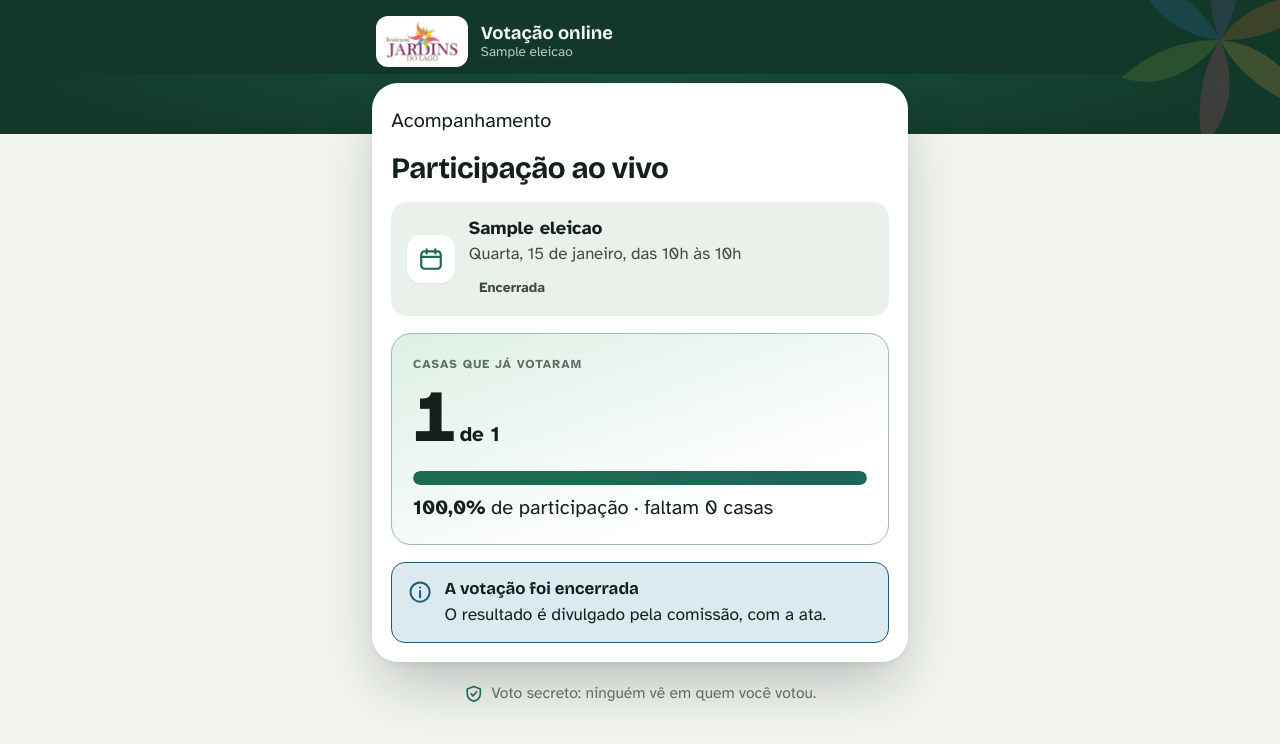
After one commit to rafaelaraujo004/votacao-jardins-do-lago, a Django app: page /participacao/ in a window 1280 px wide. The commit adds this page. Shown: the top 744 px of the page. Run offline with Django 5.2, Linux system fonts and the light colour scheme; tables that the repository leaves empty hold one stand-in row (values such as "Sample post"); parts of the project's set-up code (start-up, migrations or seed data) failed here and were passed over.

Commit message:
Participação ao vivo para moradores e ata ao fim do resultado
Nova página /participacao/ mostra só quantas casas já votaram e o
percentual, sem placar de candidatos. A ata agora aparece no fim da
página de resultado, reaproveitando o mesmo trecho da página da ata.

Co-Authored-By: Claude Sonnet 5.5 <noreply@anthropic.com>

```diff
--- a/votacao/core/templates/comissao/resultado.html
+++ b/votacao/core/templates/comissao/resultado.html
@@ -34,6 +34,8 @@
     {% endfor %}</ol>
   </section>
   {% endfor %}
-  <div class="row"><a class="btn btn-primary" href="{% url 'comissao:ata' %}">Gerar a ata</a></div>
+  <div class="row no-print"><button type="button" class="btn btn-primary" data-imprimir>Salvar a ata como PDF / imprimir</button></div>
+  <h2 class="no-print" style="margin-top:2rem">Ata</h2>
+  {% include "comissao/_ata_miolo.html" %}
 {% endif %}
 {% endblock %}
--- a/votacao/core/templates/voto/base.html
+++ b/votacao/core/templates/voto/base.html
@@ -10,6 +10,7 @@
 <link rel="preload" href="{% static 'fonts/atkinson-700.woff2' %}" as="font" type="font/woff2" crossorigin>
 <link rel="stylesheet" href="{% static 'css/app.css' %}">
 <link rel="icon" href="{% static 'img/logo-jardins-do-lago.png' %}">
+{% block head %}{% endblock %}
 </head>
 <body>
 {% include "_icones.html" %}
--- a/votacao/core/templates/voto/entrar.html
+++ b/votacao/core/templates/voto/entrar.html
@@ -19,5 +19,6 @@
   <p id="ajuda" class="va-help">Está na mensagem que a comissão mandou no seu WhatsApp. São 8 letras.</p>
   <button class="btn btn-primary va-btn" type="submit">Continuar</button>
 </form>
+<p class="va-foot"><a href="{% url 'voto:participacao' %}">Ver quantas casas já votaram</a></p>
 <p class="va-help" style="display:flex;gap:.5rem;align-items:flex-start"><svg class="ic" aria-hidden="true" style="color:var(--pine);margin-top:.2rem"><use href="#i-ajuda"/></svg><span>Precisa de ajuda? Procure a comissão na portaria, das {{ abre }} às {{ fecha }}.</span></p>
 {% endblock %}
--- /dev/null
+++ b/votacao/core/templates/voto/participacao.html
@@ -0,0 +1,28 @@
+{% extends "voto/base.html" %}
+{% block head %}{% if status == "aberta" %}<meta http-equiv="refresh" content="30">{% endif %}{% endblock %}
+{% block conteudo %}
+<p class="va-step">Acompanhamento</p>
+<h1 class="va-title">Participação ao vivo</h1>
+<div class="va-when">
+  <span class="ic-box"><svg class="ic" aria-hidden="true"><use href="#i-cal"/></svg></span>
+  <strong>{{ eleicao.titulo }}</strong><span>{{ data_longa|capfirst }}, das {{ abre }} às {{ fecha }}</span>
+  {% if status == "aberta" %}<span class="pill pill-ok"><span class="pulso" aria-hidden="true"></span> Aberta agora</span>{% elif status == "antes" %}<span class="pill pill-info">Abre às {{ abre }}</span>{% else %}<span class="pill pill-muted">Encerrada</span>{% endif %}
+</div>
+
+<section class="card card-destaque" aria-live="polite">
+  <p class="label">Casas que já votaram</p>
+  <p><span class="big">{{ votaram }}</span> <strong style="font-size:1.3rem">de {{ aptas }}</strong></p>
+  <div class="meter" role="img" aria-label="{{ pct }}% de participação"><span style="width:{{ pct }}%"></span></div>
+  <p><strong>{{ pct }}%</strong> de participação · faltam {{ faltam }} casas</p>
+</section>
+
+{% if status == "aberta" %}
+  <p class="va-help">Esta página atualiza sozinha a cada 30 segundos. Ela mostra só a participação: nenhum candidato, nenhum voto.</p>
+  <a class="btn btn-ghost va-btn" href="{% url 'voto:participacao' %}">Atualizar agora</a>
+  <a class="btn btn-primary va-btn" href="{% url 'voto:entrar' %}">Votar agora</a>
+{% elif status == "encerrada" %}
+  <div class="alert alert-info" role="status"><svg class="ic" aria-hidden="true"><use href="#i-info"/></svg><strong>A votação foi encerrada</strong><span>O resultado é divulgado pela comissão, com a ata.</span></div>
+{% else %}
+  <div class="alert alert-info" role="status"><svg class="ic" aria-hidden="true"><use href="#i-info"/></svg><strong>A votação ainda não começou</strong><span>Ela abre {{ data_longa }}, às {{ abre }}.</span></div>
+{% endif %}
+{% endblock %}
--- a/votacao/core/urls_voto.py
+++ b/votacao/core/urls_voto.py
@@ -8,4 +8,5 @@ urlpatterns = [
     path("votar/revisar", views_voto.revisar, name="revisar"),
     path("votar/confirmar", views_voto.confirmar, name="confirmar"),
     path("votar/obrigado", views_voto.sucesso, name="sucesso"),
+    path("participacao/", views_voto.participacao, name="participacao"),
 ]
--- a/votacao/core/views_voto.py
+++ b/votacao/core/views_voto.py
@@ -190,5 +190,22 @@ def sucesso(request):
     return render(request, "voto/sucesso.html", _ctx(Eleicao.atual()))
 
 
+def participacao(request):
+    """Participação ao vivo para os moradores: só quantas casas já votaram.
+
+    Nunca mostra candidatos nem votos, para não influenciar quem ainda vai votar.
+    Depois do encerramento, passa a mostrar o resultado final (ver apuracao).
+    """
+    eleicao = Eleicao.atual()
+    if eleicao is None:
+        return render(request, "voto/sem_eleicao.html")
+    aptas = Eleitor.objects.filter(eleicao=eleicao).count()
+    votaram = Eleitor.objects.filter(eleicao=eleicao, votou_em__isnull=False).count()
+    pct = (votaram / aptas * 100) if aptas else 0
+    return render(request, "voto/participacao.html", _ctx(
+        eleicao, votaram=votaram, aptas=aptas, pct=f"{pct:.1f}".replace(".", ","),
+        faltam=aptas - votaram))
+
+
 def falha_csrf(request, reason=""):
     return render(request, "voto/expirou.html", _ctx(Eleicao.atual()), status=403)
```
Also changed, not shown: votacao/core/templates/comissao/_ata_miolo.html (added, +28 -0 lines), votacao/core/templates/comissao/ata.html (+1 -27 lines), votacao/core/tests/test_voto.py (+20 -0 lines).
